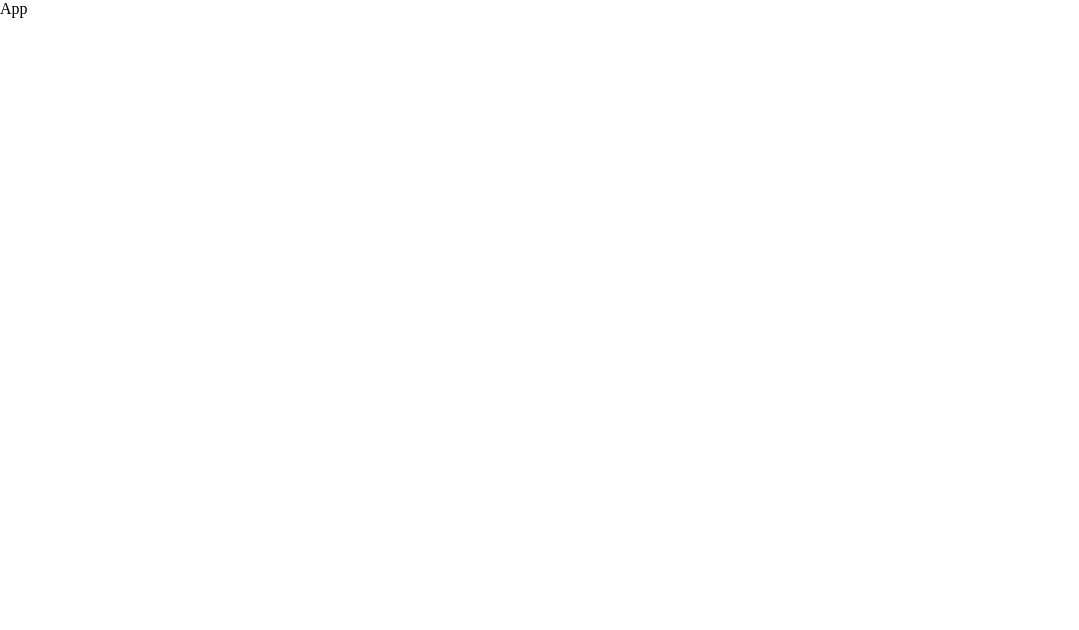
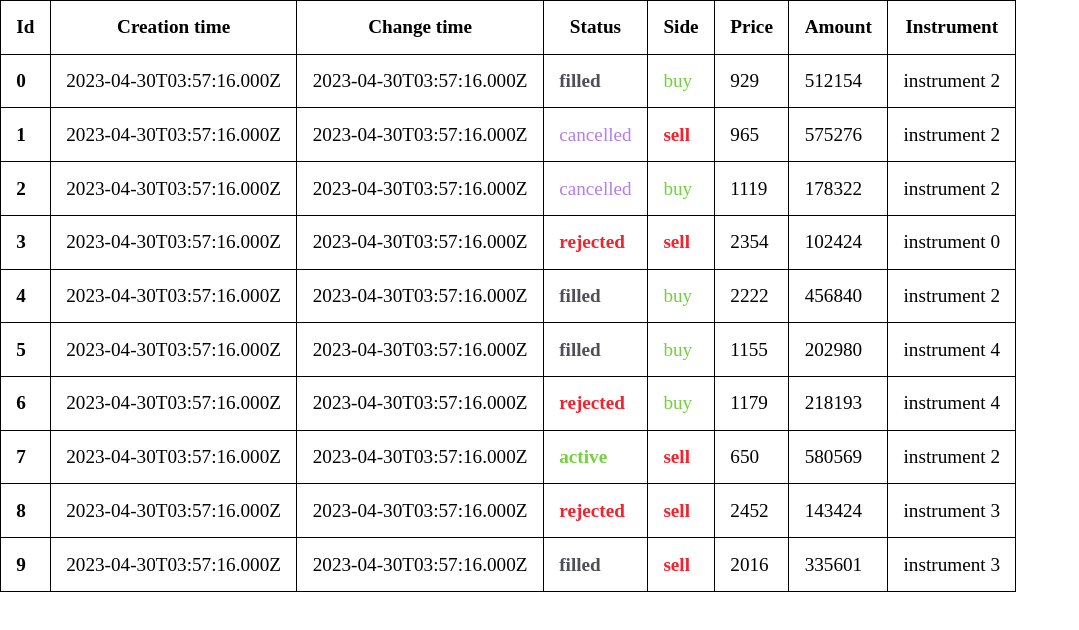
Before and after one commit to sluppyy/market, a React (Vite) app: page / in a window 1280 px wide. Shown: the top 630 px of the page, without its empty margins (0-1079 px from the left). Built offline with nearby package versions, Linux system fonts and the light colour scheme.

Commit message:
added orders table component, handler in mock server for GetAllOrders message

```diff
--- a/src/App.tsx
+++ b/src/App.tsx
@@ -1,5 +1,20 @@
+import OrdersTable from "./components/OrdersTable/OrdersTable"
+import { MockConnection } from "./connection"
+import { MockServer } from "./mock-server"
+import { OrdersVM } from "./vm"
+
+const connection = new MockConnection()
+connection.connect()
+const server = new MockServer(connection)
+const ordersVm = new OrdersVM(connection)
+
 function App() {
-  return <div className="App">App</div>
+  return (
+  <div className="App">
+    <OrdersVM.Context.Provider value={ordersVm}>
+      <OrdersTable />
+    </OrdersVM.Context.Provider>
+  </div>)
 }
 
 export default App
--- /dev/null
+++ b/src/components/OrdersTable/OrdersTable.tsx
@@ -0,0 +1,37 @@
+import { useObservable } from '../../hooks'
+import { OrdersVM } from '../../vm'
+import styles from './styles.module.css'
+
+export default function OrdersTable() {
+  const vm = OrdersVM.use()!
+  const orders = useObservable(vm.orders$, vm.orders$.value)
+
+  return (
+    <table className={styles['table']}>
+      <thead>
+        <tr>
+          <th>Id</th>
+          <th>Creation time</th>
+          <th>Change time</th>
+          <th>Status</th>
+          <th>Side</th>
+          <th>Price</th>
+          <th>Amount</th>
+          <th>Instrument</th>
+        </tr>
+      </thead>
+      <tbody>{orders.map(order =>
+        <tr key={order.id}>
+          <td>{order.id}</td>
+          <td>{order.creationTime.toISOString()}</td>
+          <td>{order.changeTime.toISOString()}</td>
+          <td className={styles[order.status]}>{order.status}</td>
+          <td className={styles[order.side]}>{order.side}</td>
+          <td>{order.price}</td>
+          <td>{order.amount}</td>
+          <td>{order.instrument}</td>
+        </tr>)}
+      </tbody>
+    </table>
+  )
+}
--- /dev/null
+++ b/src/components/OrdersTable/index.ts
@@ -0,0 +1 @@
+export * from './OrdersTable'
--- /dev/null
+++ b/src/components/OrdersTable/styles.module.css
@@ -0,0 +1,41 @@
+.table {
+  font-size: 1.2em;
+}
+
+.table, .table th, .table td {
+  padding: 0.8em;
+  border: 1px solid black;
+  border-collapse: collapse;
+}
+
+.table td:nth-child(1),
+.active, .filled, .rejected, .cancelled
+.buy, .sell {
+  font-weight: bold;
+}
+
+.table tbody tr {
+  animation: 1s ease-in enter;
+}
+
+.active { color: #73d13d; }
+.filled { color: #4f4f57; }
+.rejected { color: #f5222d; }
+.cancelled { color: #b37feb; }
+
+.buy { color: #73d13d; }
+.sell { color: #f5222d; }
+
+@keyframes enter {
+  from {
+    box-shadow: 0 0 0 #73d13d;
+  }
+
+  50% {
+    box-shadow: 0 0 24px #73d13d;
+  }
+
+  to {
+    box-shadow: 0 0 0 #73d13d;
+  }
+}
--- /dev/null
+++ b/src/components/index.ts
@@ -0,0 +1 @@
+export * from './OrdersTable'
--- /dev/null
+++ b/src/hooks/index.ts
@@ -0,0 +1 @@
+export * from './useObservable'
--- /dev/null
+++ b/src/hooks/useObservable.ts
@@ -0,0 +1,14 @@
+import { useEffect, useState } from 'react'
+import { Observable } from 'rxjs'
+
+export function useObservable<T>(obs: Observable<T>, byDefault: T): T {
+  const [state, setState] = useState(byDefault)
+
+  useEffect(() => {
+    const sub = obs.subscribe(setState)
+
+    return sub.unsubscribe.bind(sub)
+  }, [obs])
+
+  return state
+}
--- a/src/mock-server/MockServer.ts
+++ b/src/mock-server/MockServer.ts
@@ -1,13 +1,70 @@
-import { Message, MockConnection } from '../connection'
+import { tap } from 'rxjs'
+import { Message, MessageType, MockConnection } from '../connection'
+import { Order } from '../models'
+import { groupBy } from '../utils'
+
+let _id = 0
+function id() {
+  return (_id++).toString()
+}
+
+function randInt(min = 0, max = 100) {
+  return Math.floor(Math.random() * (max - min) + min)
+}
+
+const now = new Date()
+
+const sides = ['buy', 'sell'] as const
+const statuses = ['active', 'filled', 'rejected', 'cancelled'] as const
+const byDefault: Order[] = Array(10)
+  .fill(0)
+  .map(
+    (_) =>
+      new Order(
+        id(),
+        now,
+        now,
+        statuses[randInt(0, 4)],
+        sides[randInt(0, 2)],
+        randInt(500, 3000),
+        randInt(1000) * randInt(0, 1000),
+        `instrument ${randInt(0, 5)}`
+      )
+  )
 
 export class MockServer {
+  private readonly _orders: Map<string, Order> = groupBy(
+    byDefault,
+    (order) => order.id
+  )
+
   constructor(private readonly _connection: MockConnection) {
-    _connection.outMessages$.subscribe(this.onMessage)
+    _connection.outMessages$.subscribe(this.onMessage.bind(this))
   }
 
-  onMessage(msg: Message) {}
+  onMessage(msg: Message) {
+    if (msg.messageType == MessageType.GetAllOrders) {
+      this.sendOrders([...this._orders.values()])
+    }
+  }
 
   send(msg: Message) {
     this._connection.outSend(msg)
   }
+
+  sendOrders(orders: Order[]) {
+    this.send({
+      messageType: MessageType.Orders,
+      message: orders.map((order) => ({
+        id: order.id,
+        amount: order.amount,
+        changeTime: order.changeTime.toISOString(),
+        creationTime: order.creationTime.toISOString(),
+        instrument: order.instrument,
+        price: order.price,
+        side: order.side,
+        status: order.status,
+      })),
+    })
+  }
 }
--- a/src/vm/OrdersVM.ts
+++ b/src/vm/OrdersVM.ts
@@ -20,6 +20,7 @@ export class OrdersVM {
         map((map) => [...map.values()])
       )
       .subscribe(this.orders$)
+    _connection.send({ messageType: MessageType.GetAllOrders })
   }
   readonly orders$ = new BehaviorSubject<Order[]>([])
 
```
Also changed, not shown: 1 other file (tests, documents, lock files or other folders).
